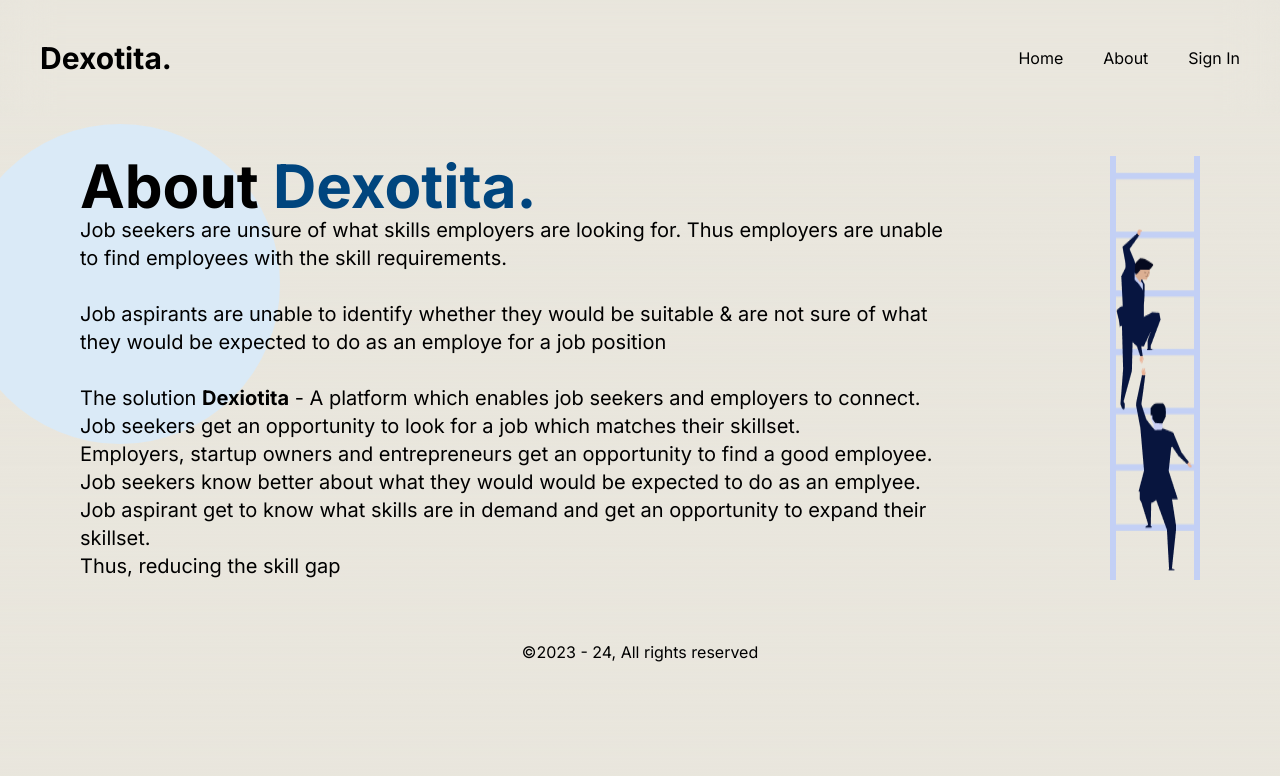
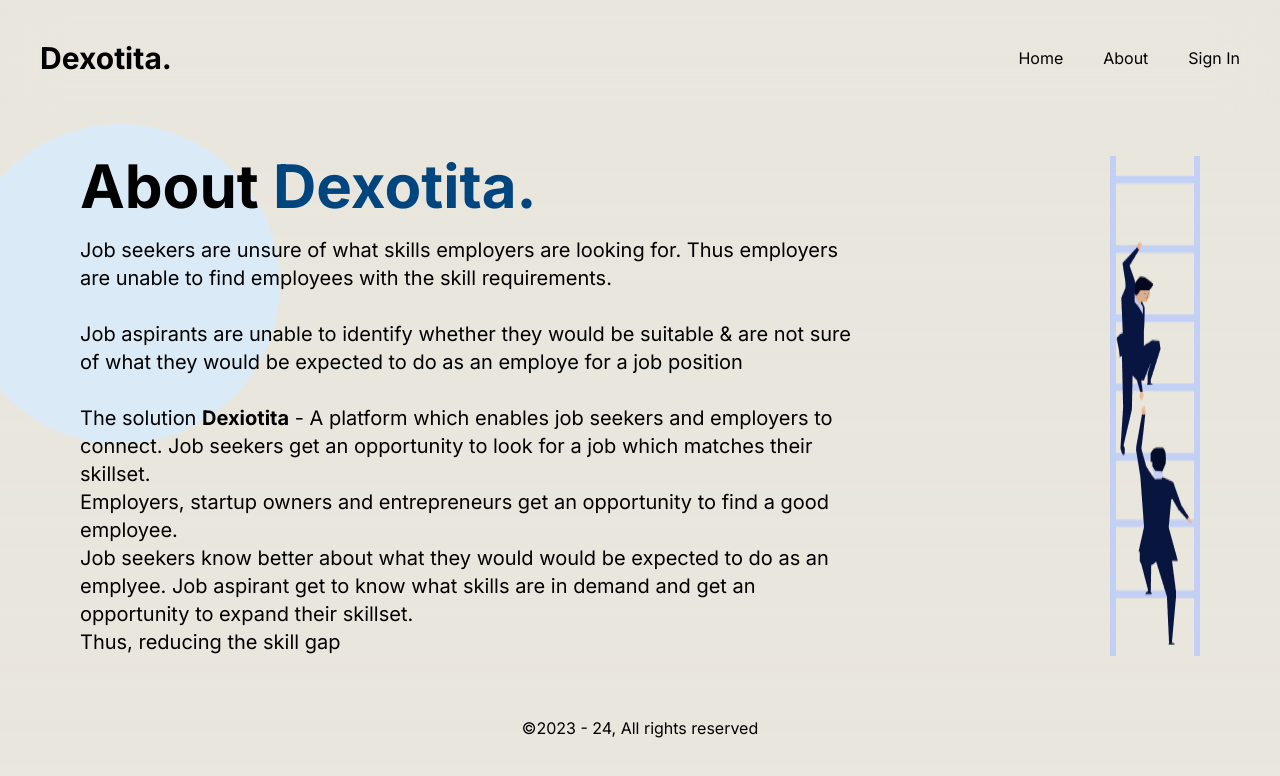
Before and after one commit to AyonC123/innophoria, a Next.js app: page /about in a window 1280 px wide. Shown: the top 776 px of the page. Built offline with nearby package versions, Linux system fonts and the light colour scheme; no server answers.

Commit message:
make changes

```diff
--- a/pages/about.jsx
+++ b/pages/about.jsx
@@ -4,8 +4,8 @@ import React from "react";
 export default function About() {
 	return (
 		<>
-      <main className="sm:px-10 flex justify-between sm:mb-0 mb-10 gap-40">
-        <div className="texts text-center sm:text-left flex-col justify-start gap-5">
+			<main className="sm:px-10 flex justify-evenly sm:mb-0 mb-10 gap-60">
+				<div className="texts text-center sm:text-left flex flex-col justify-start gap-5">
 					<h1 className="font-bold text-xl sm:text-6xl">
 						About <span className="text-primary">Dexotita.</span>
 					</h1>
@@ -38,7 +38,7 @@ export default function About() {
 					src={"/climbingLadder.png"}
 					alt="climbing ladder"
 					height={100}
-          width={100}
+					width={200}
 					className="hidden sm:block"
 				/>
 			</main>
```
Lines whose indentation alone changed are shown as unchanged.
